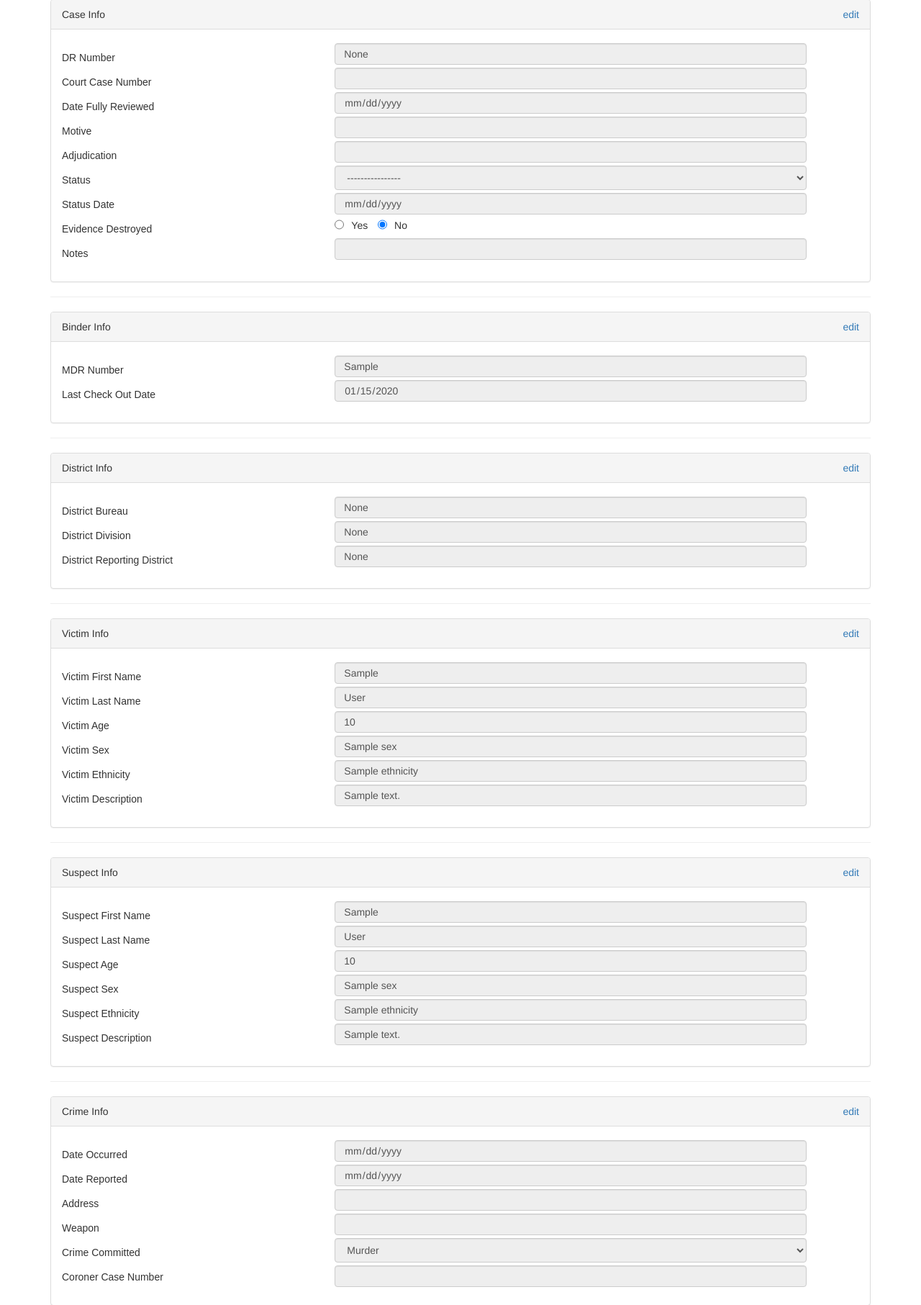
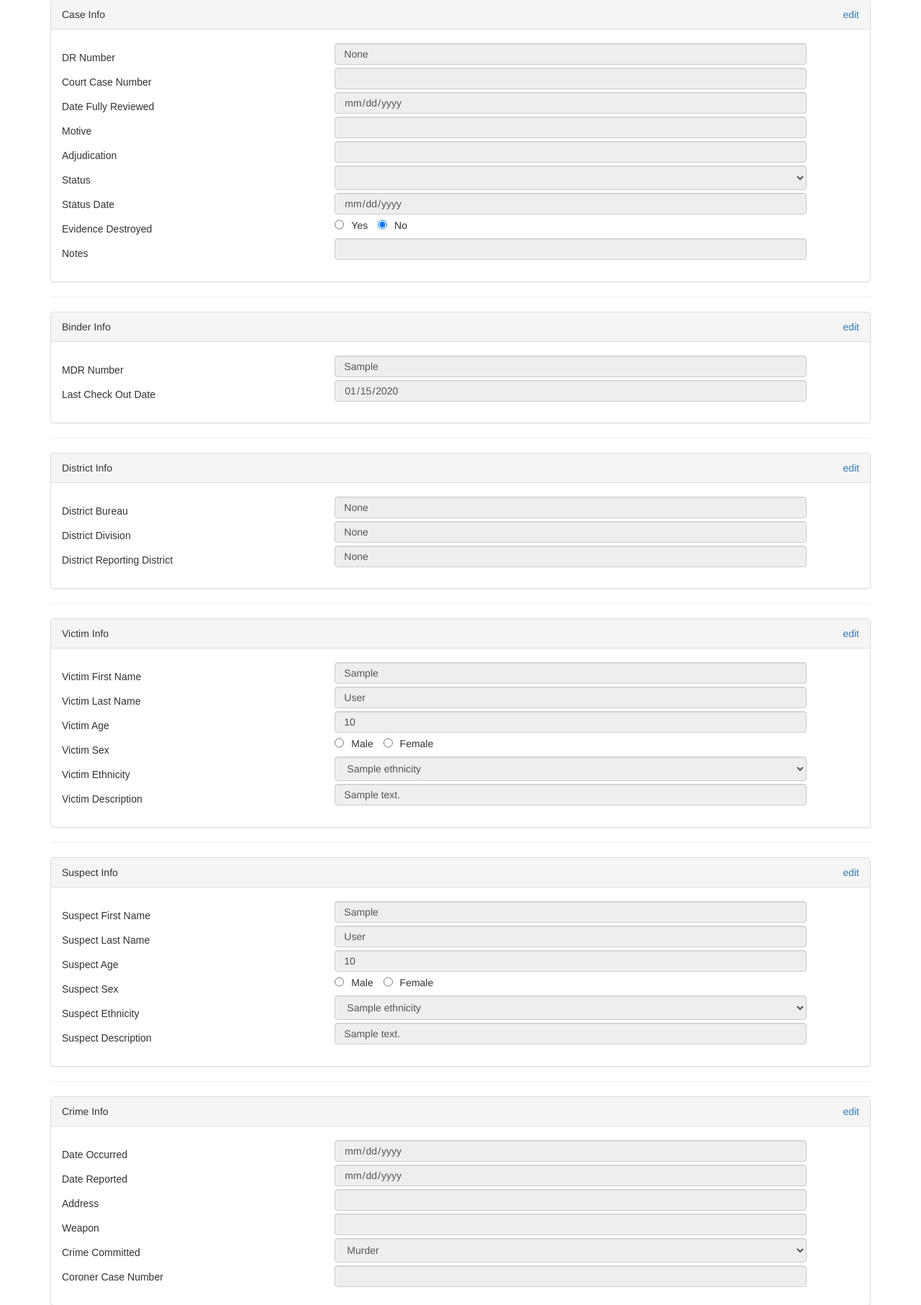
Before and after one commit to evanhessler/CrookBook, a Django app: template cases/templates/detail-entry.html in a window 1280 px wide. Shown: the part 234-2047 px from the top of the page at 72% size. Run offline with Django 3.2, Linux system fonts and the light colour scheme; tables that the repository leaves empty hold one stand-in row (values such as "Sample post"); the template is opened without the code that fills it: values that come from a table or form of the project are taken from there, most other values are stand-ins (such as "Sample title", 1, 10 or a date in 2020); lists and menus that the app fills with data are empty; some libraries are stand-ins or nearby versions.

Commit message:
Updated edit functionality

```diff
--- a/cases/forms.py
+++ b/cases/forms.py
@@ -1,4 +1,4 @@
-from django.forms import ModelForm, formset_factory
+from django.forms import ModelForm, formset_factory, modelformset_factory
 
 
 from .models import District, Binder, Person, Case, Event
@@ -28,6 +28,6 @@ class EventForm(ModelForm):
         model = Event
         exclude = ['case']
 
-BinderFormset = formset_factory(BinderForm, extra=20)
-VictimFormset = formset_factory(PersonForm, extra=20)
-SuspectFormset = formset_factory(PersonForm, extra=20)
+BinderFormset = modelformset_factory(Binder, form=BinderForm, extra=20)
+VictimFormset = modelformset_factory(Person, form=PersonForm, extra=20)
+SuspectFormset = modelformset_factory(Person, form=PersonForm, extra=20)
--- a/cases/templates/detail-entry.html
+++ b/cases/templates/detail-entry.html
@@ -30,28 +30,44 @@
                 </div>
 
                 <div class="col-xs-8 detail-input" id="case-input">
-                  <input type="text" class="form-control" id="case-dr_nbr" name="case-dr_nbr" value="{{ case_form.dr_nbr.value }}" readonly>
+                  <input type="hidden" class="form-control" id="case-dr_nbr" name="case-dr_nbr" value="{{ case_form.dr_nbr.value }}">
+                  <input type="text" class="form-control" id="case-dr_nbr" name="case-dr_nbr" value="{{ case_form.dr_nbr.value }}" disabled>
                   <input type="text" class="form-control" id="case-court_case_number" name="case-court_case_number" value="{{ case_form.court_case_number.value|default:'' }}" readonly>
                   <input type="date" class="form-control" id="case-date_fully_reviewed" name="case-date_fully_reviewed" value="{{ case_form.date_fully_reviewed.value|default:''|date:'Y-m-d' }}" readonly>
                   <input type="text" class="form-control" id="case-motive" name="case-motive" value="{{ case_form.motive.value|default:'' }}" readonly>
                   <input type="text" class="form-control" id="case-adjudication" name="case-adjudication" value="{{ case_form.adjudication.value|default:'' }}" readonly>
 
                   <select class="form-control" id="case-status" name="case-status" readonly>
-                    <option value="{{ case_form.status.value|default:'' }}" selected="">{{ case_form.status.value|default:"----------------" }}</option>
-                    {% if case_form.status.value != "AA"%}
+                    {% if case_form.status.value == "AA"%}
+                      <option value="AA" selected>Adult Arrest</option>
+                      <option value="AO">Adult Other</option>
+                      <option value="JA">Juvenile Arrest</option>
+                      <option value="JO">Juvenile Other</option>
+                      <option value="IC">Investigation Continued</option>
+                    {% elif case_form.status.value == "AO"%}
                       <option value="AA">Adult Arrest</option>
-                    {% endif %}
-                    {% if case_form.status.value != "AO"%}
-                    <option value="AO">Adult Other</option>
-                    {% endif %}
-                    {% if case_form.status.value != "JA"%}
-                    <option value="JA">Juvenile Arrest</option>
-                    {% endif %}
-                    {% if case_form.status.value != "JO"%}
-                    <option value="JO">Juvenile Other</option>
-                    {% endif %}
-                    {% if case_form.status.value != "IC"%}
-                    <option value="IC">Investigation Continued</option>
+                      <option value="AO" selected>Adult Other</option>
+                      <option value="JA">Juvenile Arrest</option>
+                      <option value="JO">Juvenile Other</option>
+                      <option value="IC">Investigation Continued</option>
+                    {% elif case_form.status.value == "JA"%}
+                      <option value="AA">Adult Arrest</option>
+                      <option value="AO">Adult Other</option>
+                      <option value="JA" selected>Juvenile Arrest</option>
+                      <option value="JO">Juvenile Other</option>
+                      <option value="IC">Investigation Continued</option>
+                    {% elif case_form.status.value == "JO"%}
+                      <option value="AA">Adult Arrest</option>
+                      <option value="AO">Adult Other</option>
+                      <option value="JA">Juvenile Arrest</option>
+                      <option value="JO" selected>Juvenile Other</option>
+                      <option value="IC">Investigation Continued</option>
+                    {% elif case_form.status.value == "IC"%}
+                      <option value="AA">Adult Arrest</option>
+                      <option value="AO">Adult Other</option>
+                      <option value="JA">Juvenile Arrest</option>
+                      <option value="JO">Juvenile Other</option>
+                      <option value="IC" selected>Investigation Continued</option>
                     {% endif %}
                   </select>
 
@@ -76,11 +92,11 @@
           </div>
           <hr width="100%">
 
-          <input type="hidden" name="binder-TOTAL_FORMS" value="{{ binders|length }}" id="id_binder-TOTAL_FORMS" />
-          <input type="hidden" name="binder-INITIAL_FORMS" value="{{ binders|length }}" id="id_binder-INITIAL_FORMS" />
+          <input type="hidden" name="binder-TOTAL_FORMS" value="{{ existing_binders|length }}" id="id_binder-TOTAL_FORMS" />
+          <input type="hidden" name="binder-INITIAL_FORMS" value="{{ existing_binders|length }}" id="id_binder-INITIAL_FORMS" />
           <input type="hidden" name="binder-MIN_NUM_FORMS" value="0" id="id_binder-MIN_NUM_FORMS" />
-          <input type="hidden" name="binder-MAX_NUM_FORMS" value="1000" id="id_victim-MAX_NUM_FORMS" />
-          {% for binder in binders %}
+          <input type="hidden" name="binder-MAX_NUM_FORMS" value="1000" id="id_binder-MAX_NUM_FORMS" />
+          {% for binder in existing_binders %}
             <div class="panel panel-default">
               <div class="panel-heading">
                 Binder Info
@@ -93,8 +109,9 @@
                     <p>Last Check Out Date</p>
                   </div>
                   <div class="col-xs-8 detail-input" id="binder-input">
-                    <input type="text" class="form-control" id="binder-0-master_dr" name="binder-0-master_dr" value="{{ binder.master_dr }}" readonly>
-                    <input type="date" class="form-control" id="binder-0-check_out_date" name="binder-0-check_out_date" value="{{ binder.check_out_date|date:'Y-m-d' }}" readonly>
+                    <input type="hidden" class="form-control" id="id_binder-0-master_dr" name="binder-0-master_dr" value="{{ binder.master_dr }}" >
+                    <input type="text" class="form-control" id="id_binder-0-master_dr" name="binder-0-master_dr" value="{{ binder.master_dr }}" disabled>
+                    <input type="date" class="form-control" id="id_binder-0-check_out_date" name="binder-0-check_out_date" value="{{ binder.check_out_date|date:'Y-m-d' }}" readonly>
                   </div>
                 </div>
               </div>
@@ -125,15 +142,15 @@
           <hr width="100%">
 
 
-          {% for victim in victims %}
+          {% for victim in existing_victims %}
             <div class="panel panel-default">
               <div class="panel-heading">
                 Victim Info
                 <a id="victim-edit">edit</a>
               </div>
               <div class="panel-body">
-                <input type="hidden" name="victim-TOTAL_FORMS" value="0" id="id_victim-TOTAL_FORMS" />
-                <input type="hidden" name="victim-INITIAL_FORMS" value="1" id="id_victim-INITIAL_FORMS" />
+                <input type="hidden" name="victim-TOTAL_FORMS" value="{{ existing_victims|length }}" id="id_victim-TOTAL_FORMS" />
+                <input type="hidden" name="victim-INITIAL_FORMS" value="{{ existing_victims|length }}" id="id_victim-INITIAL_FORMS" />
                 <input type="hidden" name="victim-MIN_NUM_FORMS" value="0" id="id_victim-MIN_NUM_FORMS" />
                 <input type="hidden" name="victim-MAX_NUM_FORMS" value="1000" id="id_victim-MAX_NUM_FORMS" />
                 <div class="row">
@@ -146,11 +163,34 @@
                     <p>Victim Description</p>
                   </div>
                   <div class="col-xs-8 detail-input" id="victim-input">
+                    <input type="hidden" class="form-control" id="id_victim-0-id" name="victim-0-id" value="{{ victim.id }}">
                     <input type="text" class="form-control" id="id_victim-0-first_name" name="victim-0-first_name" value="{{ victim.first_name }}" readonly>
                     <input type="text" class="form-control" id="id_victim-0-last_name" name="victim-0-last_name" value="{{ victim.last_name }}" readonly>
                     <input type="text" class="form-control" id="id_victim-0-age" name="victim-0-age" value="{{ victim.age }}" readonly>
-                    <input type="text" class="form-control" id="id_victim-0-sex" name="victim-0-sex" value="{{ victim.sex }}" readonly>
-                    <input type="text" class="form-control" id="id_victim-0-ethnicity" name="victim-0-ethnicity" value="{{ victim.ethnicity }}" readonly>
+
+                    {% if victim.sex == 'M' %}
+                      <span class="radio-input"><input type="radio" id="victim-0-sex" name="victim-0-sex" value="M" checked readonly><span>Male</span></span>
+                      <span class="radio-input"><input type="radio" id="victim-0-sex" name="victim-0-sex" value="F" readonly><span>Female</span></span>
+                    {% elif victim.sex == 'F' %}
+                      <span class="radio-input"><input type="radio" id="victim-0-sex" name="victim-0-sex" value="M" readonly><span>Male</span></span>
+                      <span class="radio-input"><input type="radio" id="victim-0-sex" name="victim-0-sex" checked value="F" readonly><span>Female</span></span>
+                    {% else %}
+                      <span class="radio-input"><input type="radio" id="victim-0-sex" name="victim-0-sex" value="M" readonly><span>Male</span></span>
+                      <span class="radio-input"><input type="radio" id="victim-0-sex" name="victim-0-sex" value="F" readonly><span>Female</span></span>
+                    {% endif %}
+
+                    <select class="form-control" id="id_suspect-0-ethnicity" name="suspect-0-ethnicity" readonly>
+                      <option value="{{ suspect.ethnicity }}" selected="">{{ suspect.ethnicity }}</option>
+                      <option value="W">White</option>
+                      <option value="H">Hispanic</option>
+                      <option value="B">Black or African American</option>
+                      <option value="A">Asian</option>
+                      <option value="AI">American Indian or Alaska Native</option>
+                      <option value="ME">Middle Eastern</option>
+                      <option value="PI">Pacific Islander</option>
+                      <option value="O">Other</option>
+                    </select>
+
                     <input type="text" class="form-control" id="id_victim-0-description" name="victim-0-description" value="{{ victim.description }}" readonly>
                   </div>
                 </div>
@@ -159,15 +199,15 @@
             <hr width="100%">
           {% endfor %}
 
-          {% for suspect in suspects %}
+          {% for suspect in existing_suspects %}
             <div class="panel panel-default">
               <div class="panel-heading">
                 Suspect Info
                 <a id="suspect-edit">edit</a>
               </div>
               <div class="panel-body">
-                <input type="hidden" name="suspect-TOTAL_FORMS" value="0" id="id_suspect-TOTAL_FORMS" />
-                <input type="hidden" name="suspect-INITIAL_FORMS" value="1" id="id_suspect-INITIAL_FORMS" />
+                <input type="hidden" name="suspect-TOTAL_FORMS" value="{{ existing_suspects|length }}" id="id_suspect-TOTAL_FORMS" />
+                <input type="hidden" name="suspect-INITIAL_FORMS" value="{{ existing_suspects|length }}" id="id_suspect-INITIAL_FORMS" />
                 <input type="hidden" name="suspect-MIN_NUM_FORMS" value="0" id="id_suspect-MIN_NUM_FORMS" />
                 <input type="hidden" name="suspect-MAX_NUM_FORMS" value="1000" id="id_suspect-MAX_NUM_FORMS" />
                 <div class="row">
@@ -180,11 +220,34 @@
                     <p>Suspect Description</p>
                   </div>
                   <div class="col-xs-8 detail-input" id="suspect-input">
+                    <input type="hidden" class="form-control" id="id_suspect-0-id" name="suspect-0-id" value="{{ suspect.id }}">
                     <input type="text" class="form-control" id="id_suspect-0-first_name" name="suspect-0-first_name" value="{{ suspect.first_name }}" readonly>
                     <input type="text" class="form-control" id="id_suspect-0-last_name" name="suspect-0-last_name" value="{{ suspect.last_name }}" readonly>
                     <input type="text" class="form-control" id="id_suspect-0-age" name="suspect-0-age" value="{{ suspect.age }}" readonly>
-                    <input type="text" class="form-control" id="id_suspect-0-sex" name="suspect-0-sex" value="{{ suspect.sex }}" readonly>
-                    <input type="text" class="form-control" id="id_suspect-0-ethnicity" name="suspect-0-ethnicity" value="{{ suspect.ethnicity }}" readonly>
+
+                    {% if suspect.sex == 'M' %}
+                      <span class="radio-input"><input type="radio" id="suspect-0-sex" name="suspect-0-sex" value="F" checked readonly><span>Male</span></span>
+                      <span class="radio-input"><input type="radio" id="suspect-0-sex" name="suspect-0-sex" value="M" readonly><span>Female</span></span>
+                    {% elif suspect.sex == 'F' %}
+                      <span class="radio-input"><input type="radio" id="suspect-0-sex" name="suspect-0-sex" value="M" readonly><span>Male</span></span>
+                      <span class="radio-input"><input type="radio" id="suspect-0-sex" name="suspect-0-sex" checked value="F" readonly><span>Female</span></span>
+                    {% else %}
+                      <span class="radio-input"><input type="radio" id="suspect-0-sex" name="suspect-0-sex" value="M" readonly><span>Male</span></span>
+                      <span class="radio-input"><input type="radio" id="suspect-0-sex" name="suspect-0-sex" value="F" readonly><span>Female</span></span>
+                    {% endif %}
+
+                    <select class="form-control" id="id_suspect-0-ethnicity" name="suspect-0-ethnicity" readonly>
+                      <option value="{{ suspect.ethnicity }}" selected="">{{ suspect.ethnicity }}</option>
+                      <option value="W">White</option>
+                      <option value="H">Hispanic</option>
+                      <option value="B">Black or African American</option>
+                      <option value="A">Asian</option>
+                      <option value="AI">American Indian or Alaska Native</option>
+                      <option value="ME">Middle Eastern</option>
+                      <option value="PI">Pacific Islander</option>
+                      <option value="O">Other</option>
+                    </select>
+
                     <input type="text" class="form-control" id="id_suspect-0-description" name="suspect-0-description" value="{{ suspect.description }}" readonly>
                   </div>
                 </div>
```
Also changed, not shown: cases/views.py (+20 -14 lines).
